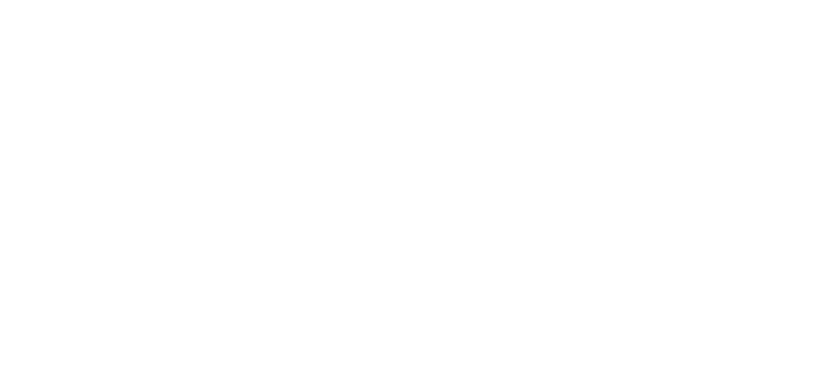
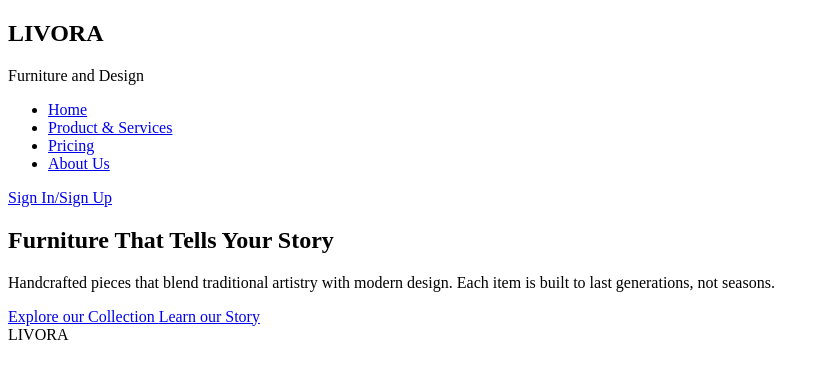
Before and after one commit to ranildelalamon-collab/section-hero-project, a plain HTML site: page index.html in a window 1280 px wide. Shown: the whole page, without its empty margins (0-826 px from the left). Drawn offline with Linux system fonts and the light colour scheme.

Commit message:
Add navigation and hero content

```diff
--- a/index.html
+++ b/index.html
@@ -8,13 +8,62 @@
 </head>
 <body>
 
+    <!-- Navigation Bar -->
     <header>
+
+        <div class="logo">
+            <h2>LIVORA</h2>
+            <span>Furniture and Design</span>
+        </div>
+
+        <nav>
+            <ul>
+                <li><a href="#home">Home</a></li>
+                <li><a href="#products">Product & Services</a></li>
+                <li><a href="#pricing">Pricing</a></li>
+                <li><a href="#about">About Us</a></li>
+            </ul>
+        </nav>
+
+        <div class="sign-in">
+            <a href="#">Sign In/Sign Up</a>
+        </div>
 
     </header>
 
+    <!-- Main Content -->
     <main>
 
-        <section class="hero">
+        <section class="hero" id="home">
+
+            <div class="hero-content">
+
+                <h1>
+                    Furniture That Tells
+                    <span>Your Story</span>
+                </h1>
+
+                <p>
+                    Handcrafted pieces that blend traditional artistry
+                    with modern design. Each item is built to last
+                    generations, not seasons.
+                </p>
+
+                <div class="hero-buttons">
+                    <a href="#products" class="explore-btn">
+                        Explore our Collection
+                    </a>
+
+                    <a href="#about" class="learn-btn">
+                        Learn our Story
+                    </a>
+                </div>
+
+            </div>
+
+            <div class="hero-visual">
+                <span>LIVORA</span>
+            </div>
 
         </section>
 
```
